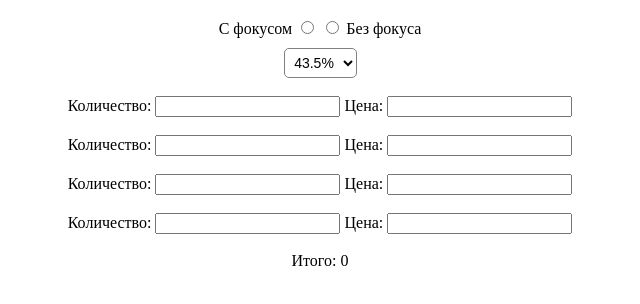
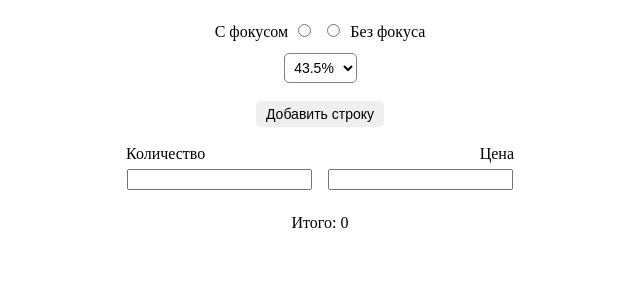
Before and after one commit to chykchas/AO_table_web, a plain HTML site: page index.html in a window 1280 px wide. Shown: the whole page, without its empty margins (320-960 px from the left). Drawn offline with Linux system fonts and the light colour scheme.

Commit message:
Add button that adds new rows + refactor calculation

```diff
--- a/calculate.js
+++ b/calculate.js
@@ -1,26 +1,25 @@
-const items = document.querySelectorAll(".item");
+form.addEventListener("change", calculate);
+
+function calculate() {
+  const materials = document.querySelectorAll(".material");
   const result = document.getElementById("result");
   const form = document.getElementById("form");
   const cashback = document.getElementById("cashback");
 
-form.addEventListener("change", calculate);
+  let data = [];
+  let cashbackValue = parseFloat(cashback.value) / 100;
 
-function calculate() {
-    let data = [];
-    let cashbackValue = parseFloat(cashback.value)/100
-
-    for (let item of items) {
+  for (let material of materials) {
     data.push({
-            count: +item.querySelector(".count").value,
-            price: +item.querySelector(".price").value,
+      count: +material.querySelector(".quantity").value,
+      price: +material.querySelector(".price").value,
     });
   }
 
   let sum = 0;
-    for (let item of data) {
-        sum += item.count * item.price;
+  for (let material of data) {
+    sum += material.count * material.price;
   }
-    sum -= sum*cashbackValue
+  sum -= sum * cashbackValue;
   result.textContent = `Итого: ${sum.toFixed(2)}`;
-
 }
--- a/index.html
+++ b/index.html
@@ -9,6 +9,7 @@
 
     <script src="calculate.js" defer></script>
     <script src="radio.js" defer></script>
+    <script src="inputs.js" defer></script>
 
     <link rel="stylesheet" type="text/css" href="styles.css">
 </head>
@@ -40,38 +41,24 @@
         </select>
         <br>
 
-        <div class="item">
-            <label for="count1">Количество:</label>
-            <input type="number" id="count1" class="count">
-            <label for="price1">Цена:</label>
-            <input type="number" id="price1" class="price">
+        <button type="button" id="addInputs">Добавить строку</button><br>
+
+        <div id="components">
+
+            <div id="labels">
+                <label id="quantity">Количество</label>
+                <label id="price">Цена</label>
+            </div>
+
+            <div id="inputs">
+                <div class="material">
+                    <input type="number" id="quantity1" class="quantity">
+                    <input type="number" id="price1" class="price">
+                </div>
+            </div>
+
         </div>
         <br>
-
-        <div class="item">
-            <label for="count2">Количество:</label>
-            <input type="number" id="count2" class="count">
-            <label for="price2">Цена:</label>
-            <input type="number" id="price2" class="price">
-        </div>
-        <br>
-
-        <div class="item">
-            <label for="count3">Количество:</label>
-            <input type="number" id="count3" class="count">
-            <label for="price3">Цена:</label>
-            <input type="number" id="price3" class="price">
-        </div>
-        <br>
-
-        <div class="item">
-            <label for="count4">Количество:</label>
-            <input type="number" id="count4" class="count">
-            <label for="price4">Цена:</label>
-            <input type="number" id="price4" class="price">
-        </div>
-        <br>
-
         <span id="result">Итого: 0</span>
     </form>
 
--- /dev/null
+++ b/inputs.js
@@ -0,0 +1,18 @@
+const addInputsButton = document.getElementById("addInputs");
+const divMaterial = document.getElementById("inputs");
+
+addInputsButton.addEventListener("click", newInputs);
+
+function newInputs() {
+  let quantity = document.querySelectorAll(".quantity");
+  let quantityCount = quantity.length + 1;
+  let price = document.querySelectorAll(".price");
+  let priceCount = price.length + 1;
+
+  divMaterial.innerHTML += `
+        <div class="material">
+            <input type="number" id="quantity${quantityCount}" class="quantity">
+            <input type="number" id="price${priceCount}" class="price">
+        </div>
+    `;
+}
--- a/radio.js
+++ b/radio.js
@@ -1,7 +1,7 @@
 const withFocusRadio = document.getElementById("with-focus");
 const withoutFocusRadio = document.getElementById("without-focus");
 const valuesWithFocus = ["43.5", "46.5", "47.9", "50"];
-const valuesWithoutFocus = ["15", "25", "20", "33"];
+const valuesWithoutFocus = ["15.2", "21.8", "24.8", "30"];
 
 withFocusRadio.addEventListener("click", () => changeSelect(valuesWithFocus));
 withoutFocusRadio.addEventListener("click", () =>
--- a/styles.css
+++ b/styles.css
@@ -3,6 +3,14 @@ form {
   justify-content: center;
   align-items: center;
   flex-direction: column;
+}
+
+#radio-buttons {
+  margin: 10px 0;
+}
+
+#radio-buttons label {
+  display: inline;
 }
 
 select {
@@ -22,10 +30,32 @@ option {
   text-align: center;
 }
 
-#radio-buttons {
-  margin: 10px 0;
+button {
+  display: inline-block;
+  padding: 5px 10px;
+  font-size: 14px;
+  border: none;
+  border-radius: 5px;
+  cursor: pointer;
+  transition: all 0.2s ease;
 }
 
-#radio-buttons label {
-  display: inline;
+#labels {
+  display: flex;
+  justify-content: space-between;
+  margin-left: 5px;
+  margin-right: 5px;
 }
+
+#quantity {
+  order: 1;
+}
+
+#price {
+  order: 2;
+}
+
+input {
+  text-align: center;
+  margin: 6px;
+}
```
Lines whose indentation alone changed are shown as unchanged.
